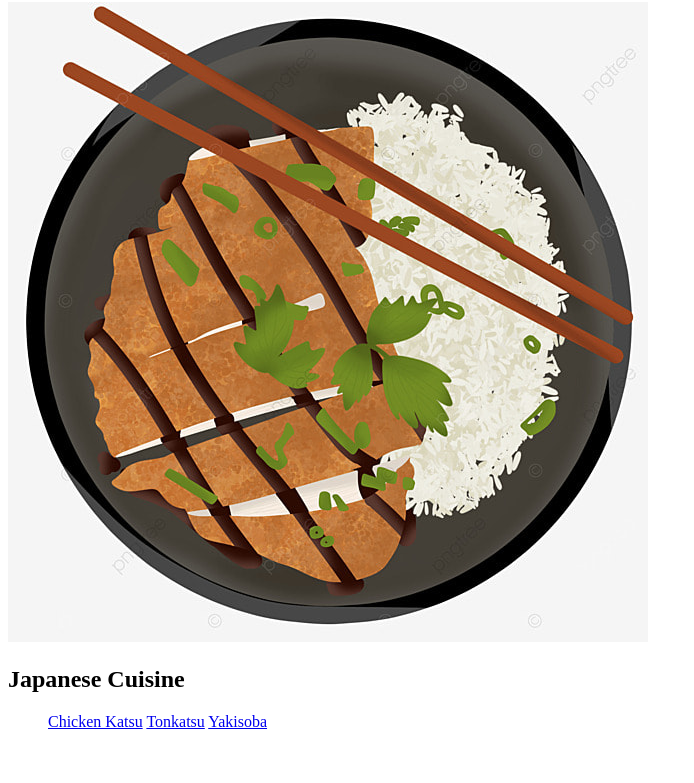
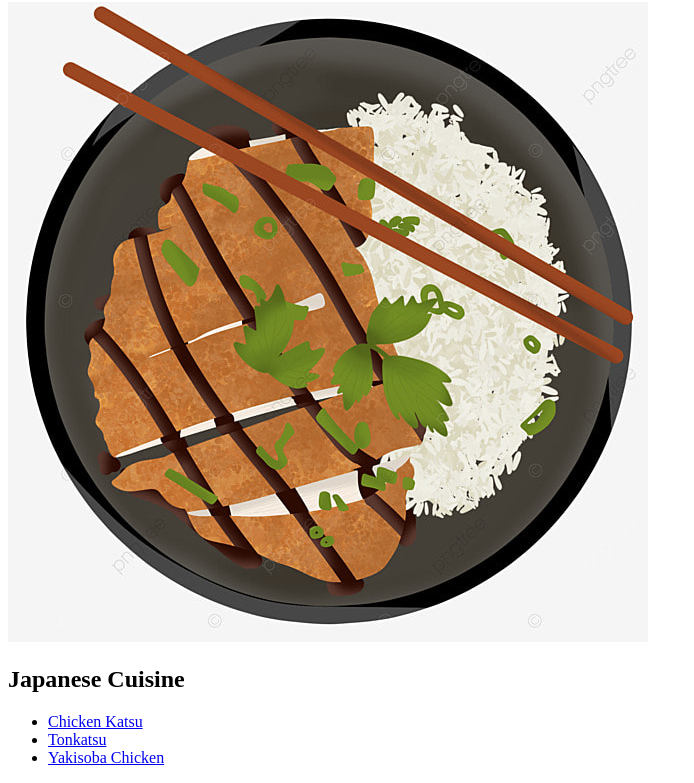
Before and after one commit to rahulraju3107/odin-recipes, a plain HTML site: page index.html in a window 1280 px wide. Shown: the part 78-861 px from the top of the page, without its empty margins (0-694 px from the left). Before the commit the page ends 825 px from the top, so only its background shows below. Drawn offline with Linux system fonts and the light colour scheme.

Commit message:
Update list items in homepage

```diff
--- a/index.html
+++ b/index.html
@@ -11,9 +11,9 @@
     <img src="images/main.jpg" alt="Katsu">
     <h2>Japanese Cuisine</h2>
     <ul>
-        <a href="recipes/chickenkatsu.html">Chicken Katsu</a>
-        <a href="recipes/tonkatsu.html">Tonkatsu</a>
-        <a href="recipes/yakisoba.html">Yakisoba</a>
+        <li><a href="recipes/chickenkatsu.html">Chicken Katsu</a></li>
+        <li><a href="recipes/tonkatsu.html">Tonkatsu</a></li>
+        <li><a href="recipes/yakisoba.html">Yakisoba Chicken</a></li>
     </ul>
 
 </body>
```
